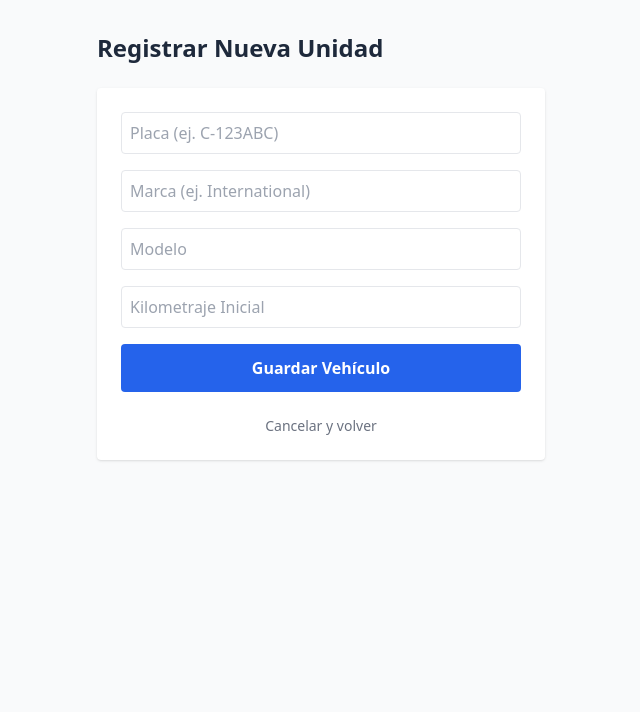
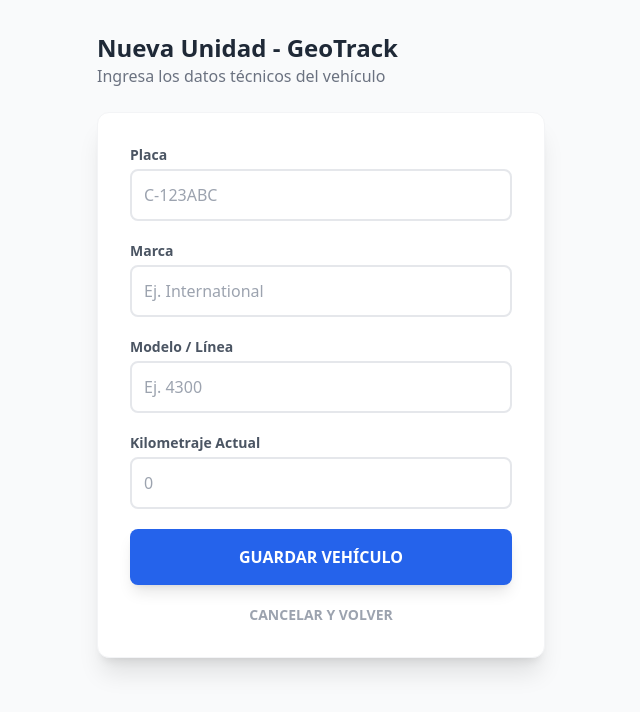
Before and after one commit to henrychinchilla/geotrack-tms, a Next.js app in the folder apps/admin-dashboard/: page /registro in a window 1280 px wide. Shown: the top 712 px of the page, without its empty margins (319-959 px from the left). Built offline with nearby package versions, Linux system fonts and the light colour scheme.

Commit message:
Infraestructura: Desactivando middleware para bypass 0213

```diff
--- a/apps/admin-dashboard/src/app/registro/page.tsx
+++ b/apps/admin-dashboard/src/app/registro/page.tsx
@@ -6,39 +6,74 @@
 
 export default function RegistroPage() {
   const [formData, setFormData] = useState({ placa: '', marca: '', modelo: '', kilometraje: '' });
+  const [loading, setLoading] = useState(false);
 
   const handleSubmit = async (e: React.FormEvent) => {
     e.preventDefault();
+    setLoading(true);
+
     const { error } = await supabase.from('vehiculos').insert([
       {
         placa: formData.placa,
         marca: formData.marca,
         modelo: formData.modelo,
-        kilometraje_actual: parseInt(formData.kilometraje)
+        kilometraje_actual: parseInt(formData.kilometraje) || 0
       }
     ]);
 
-    if (error) alert('Error al registrar: ' + error.message);
-    else {
-      alert('Vehículo registrado con éxito');
+    if (error) {
+      alert('Error al registrar: ' + error.message);
+      setLoading(false);
+    } else {
+      alert('Unidad ' + formData.placa + ' registrada con éxito');
       window.location.href = '/';
     }
   };
 
   return (
     <main className="p-8 font-sans max-w-lg mx-auto">
-      <h1 className="text-2xl font-bold mb-6">Registrar Nueva Unidad</h1>
-      <form onSubmit={handleSubmit} className="flex flex-col gap-4 bg-white p-6 shadow rounded">
-        <input className="border p-2 rounded" placeholder="Placa (ej. C-123ABC)" required
-          onChange={e => setFormData({...formData, placa: e.target.value})} />
-        <input className="border p-2 rounded" placeholder="Marca (ej. International)" required
-          onChange={e => setFormData({...formData, marca: e.target.value})} />
-        <input className="border p-2 rounded" placeholder="Modelo" required
-          onChange={e => setFormData({...formData, modelo: e.target.value})} />
-        <input className="border p-2 rounded" type="number" placeholder="Kilometraje Inicial" required
-          onChange={e => setFormData({...formData, kilometraje: e.target.value})} />
-        <button type="submit" className="bg-blue-600 text-white p-3 rounded font-bold">Guardar Vehículo</button>
-        <a href="/" className="text-center text-gray-500 text-sm mt-2">Cancelar y volver</a>
+      <div className="mb-6">
+        <h1 className="text-2xl font-bold text-gray-800">Nueva Unidad - GeoTrack</h1>
+        <p className="text-gray-500">Ingresa los datos técnicos del vehículo</p>
+      </div>
+
+      <form onSubmit={handleSubmit} className="flex flex-col gap-5 bg-white p-8 shadow-xl rounded-xl border border-gray-100">
+        <div className="flex flex-col gap-1">
+          <label className="text-sm font-bold text-gray-600">Placa</label>
+          <input className="border-2 p-3 rounded-lg focus:border-blue-500 outline-none transition"
+            placeholder="C-123ABC" required
+            onChange={e => setFormData({...formData, placa: e.target.value.toUpperCase()})} />
+        </div>
+
+        <div className="flex flex-col gap-1">
+          <label className="text-sm font-bold text-gray-600">Marca</label>
+          <input className="border-2 p-3 rounded-lg focus:border-blue-500 outline-none transition"
+            placeholder="Ej. International" required
+            onChange={e => setFormData({...formData, marca: e.target.value})} />
+        </div>
+
+        <div className="flex flex-col gap-1">
+          <label className="text-sm font-bold text-gray-600">Modelo / Línea</label>
+          <input className="border-2 p-3 rounded-lg focus:border-blue-500 outline-none transition"
+            placeholder="Ej. 4300" required
+            onChange={e => setFormData({...formData, modelo: e.target.value})} />
+        </div>
+
+        <div className="flex flex-col gap-1">
+          <label className="text-sm font-bold text-gray-600">Kilometraje Actual</label>
+          <input className="border-2 p-3 rounded-lg focus:border-blue-500 outline-none transition"
+            type="number" placeholder="0" required
+            onChange={e => setFormData({...formData, kilometraje: e.target.value})} />
+        </div>
+
+        <button type="submit" disabled={loading}
+          className={`p-4 rounded-lg font-black text-white shadow-lg transition ${loading ? 'bg-gray-400' : 'bg-blue-600 hover:bg-blue-700 active:scale-95'}`}>
+          {loading ? 'GUARDANDO...' : 'GUARDAR VEHÍCULO'}
+        </button>
+
+        <a href="/" className="text-center text-gray-400 font-bold hover:text-gray-600 transition text-sm">
+          CANCELAR Y VOLVER
+        </a>
       </form>
     </main>
   );
```
